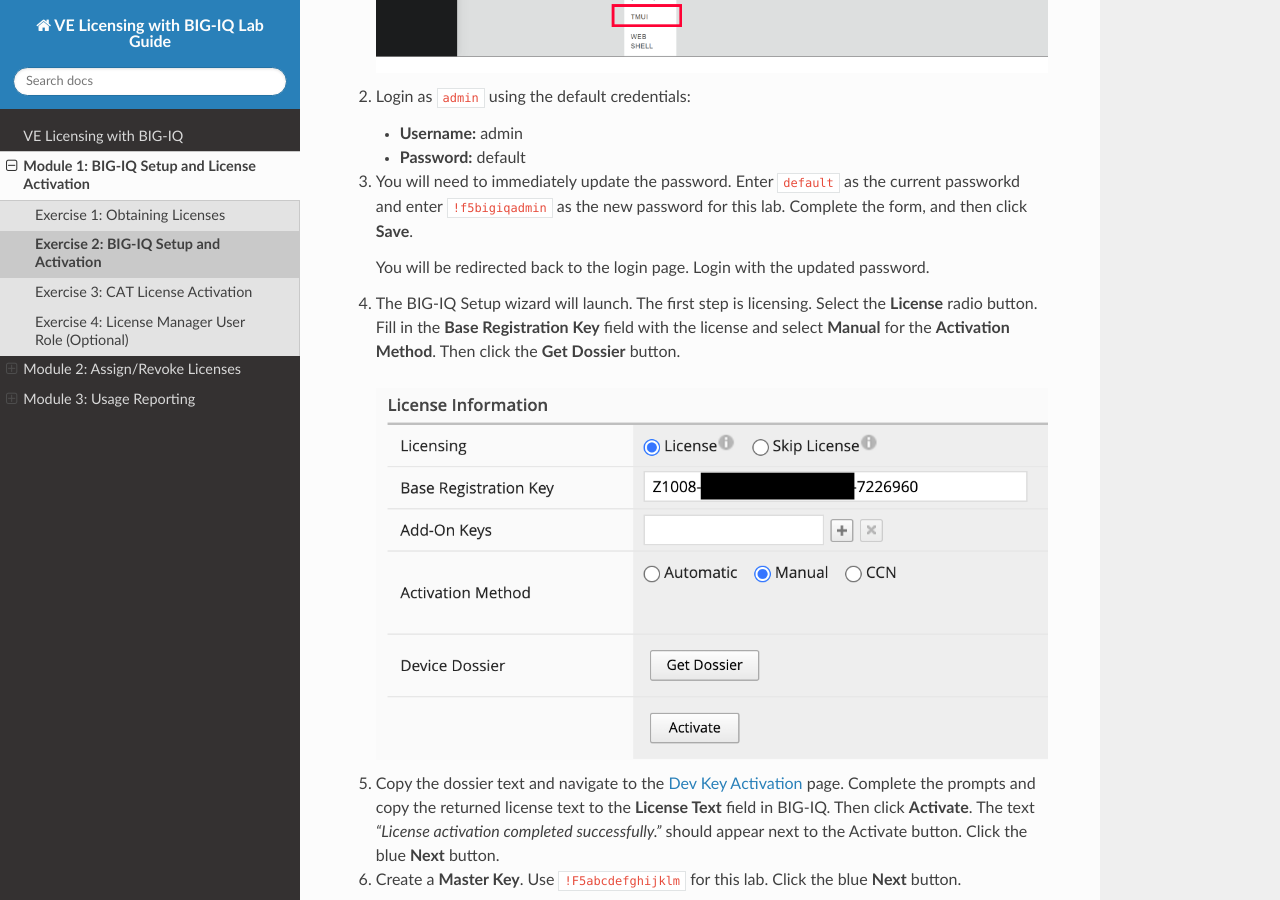
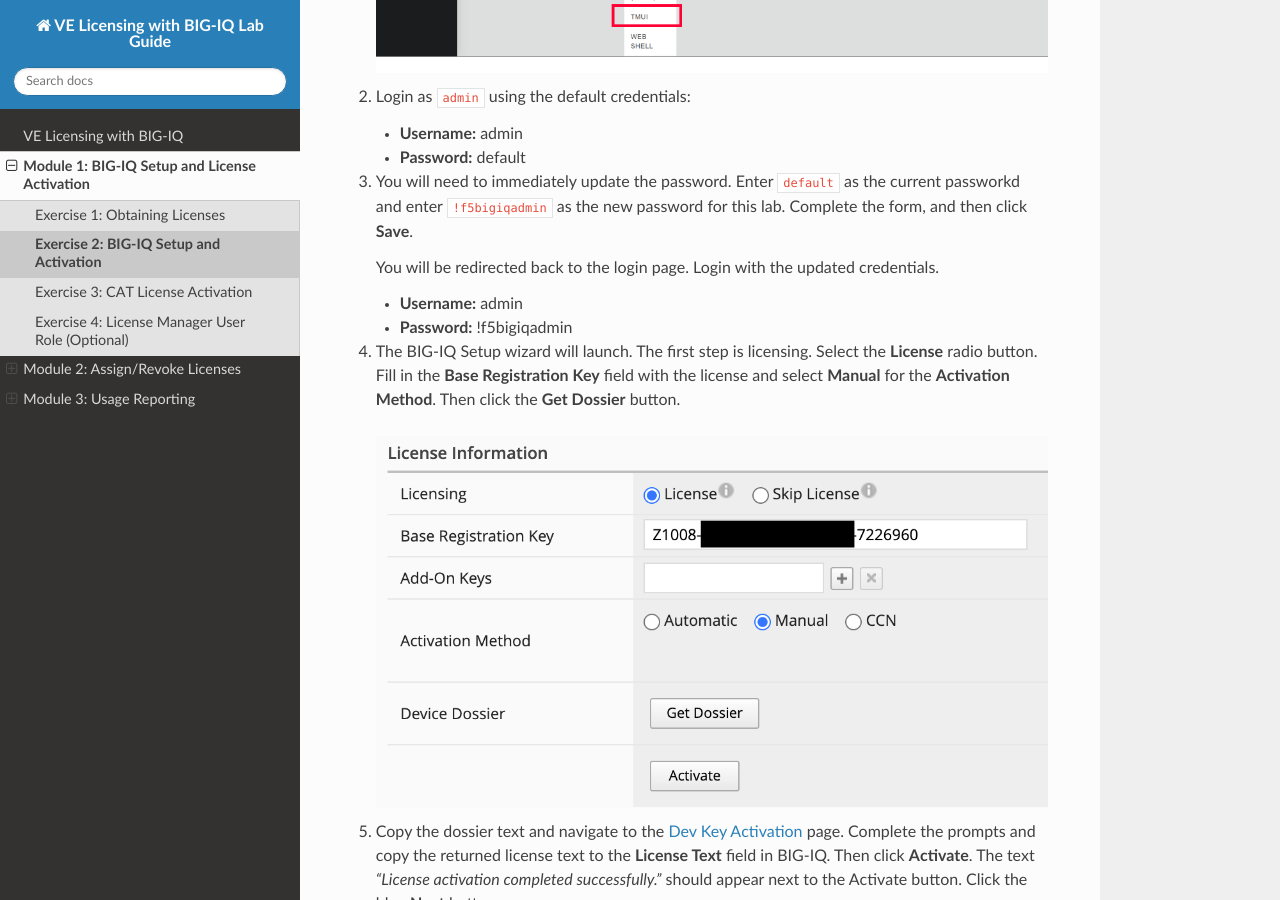
Before and after one commit to marcopaulo42/BIG-IQ-licensing-lab-guide, a Sphinx documentation site: the page built from docs/licensing/bigiq.rst, in a window 1280 px wide and 900 px high, scrolled down 600 px. Built offline with Sphinx 7.4.7 and the Read the Docs theme 2.0.0, drawn with Linux system fonts in a browser that asks for light colours.

Commit message:
Update bigiq.rst

```diff
--- a/docs/licensing/bigiq.rst
+++ b/docs/licensing/bigiq.rst
@@ -15,7 +15,10 @@
 #. You will need to immediately update the password. Enter ``default`` as the current passworkd and enter ``!f5bigiqadmin`` as the new password for this lab.
    Complete the form, and then click **Save**.
 
-   You will be redirected back to the login page. Login with the updated password.
+   You will be redirected back to the login page. Login with the updated credentials.
+
+   * **Username:** admin
+   * **Password:** !f5bigiqadmin
 
 #. The BIG-IQ Setup wizard will launch. The first step is licensing. Select the **License** radio button. Fill in the
    **Base Registration Key** field with the license and select **Manual** for the **Activation Method**. Then click the
```
